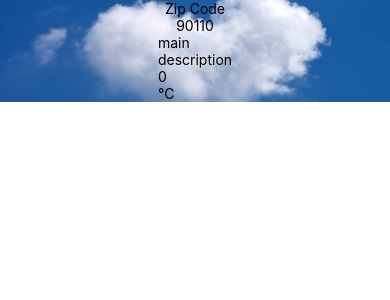
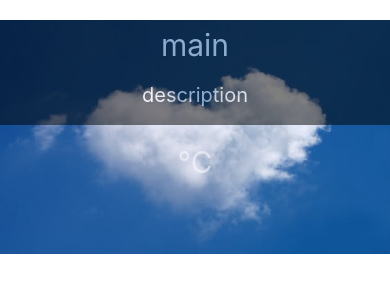
Before and after one commit to Yakeena-Lekk/3SA04-RN, a React Native app: screen / in a window 390 px wide. Shown: the top 300 px of the page. Built offline with nearby package versions, Linux system fonts and the light colour scheme.

Commit message:
CHALLENGE

```diff
--- a/components/Forecast.js
+++ b/components/Forecast.js
@@ -1,15 +1,31 @@
 import React from 'react';
-import { View, Text } from 'react-native';
+import { View, Text,  StyleSheet} from 'react-native';
 
 export default function Forecast(props) {
     return (
-        <View >
-            <Text>{props.main}</Text>
-            <Text>{props.description}</Text>
+        <View style={styles.layout}>
+            <Text style={styles.normal} >{props.main}</Text>
+            <Text style={styles.small} >{props.description}</Text>
             <View>
                 <Text>{props.temp}</Text>
-                <Text>°C</Text>
+                <Text style={styles.normal} >°C</Text>
             </View>
         </View>
     );
 }
+
+const styles = StyleSheet.create({
+    layout:{
+      alignItems :'center',
+    },
+    normal :{
+        marginTop : 20,
+        fontSize: 30,
+        color : 'white',
+    },
+    small:{
+        fontSize:20,
+        color: 'white',
+        marginTop:20,
+    }
+})
--- a/components/Weather.js
+++ b/components/Weather.js
@@ -11,17 +11,33 @@ export default function Weather(props) {
     return (
         <View>
             <ImageBackground source={require('../bg.jpg')} style={styles.backdrop}>
+                <View style={styles.cover}>
                 <Text>Zip Code</Text>
-                <Text>{props.zipCode}</Text>
+                <Text style= {styles.small}> zipCode: {props.zipCode}</Text>
                 <Forecast {...forecastInfo} />
+                </View>
             </ImageBackground>
+
         </View>
     );
 }
 const styles = StyleSheet.create({
     backdrop: {
+        marginTop : 20,
         alignItems: 'center',
         width: '100%',
         height: '100%'
     },
+    cover:{
+        backgroundColor : 'black',
+        width :'100%',
+        height :'45%',
+        opacity : 0.5,
+        justifyContent :'center',
+        alignItems:'center',
+    },
+    small : {
+        fontSize: 20,
+        color : 'white',
+    },
 });
```
